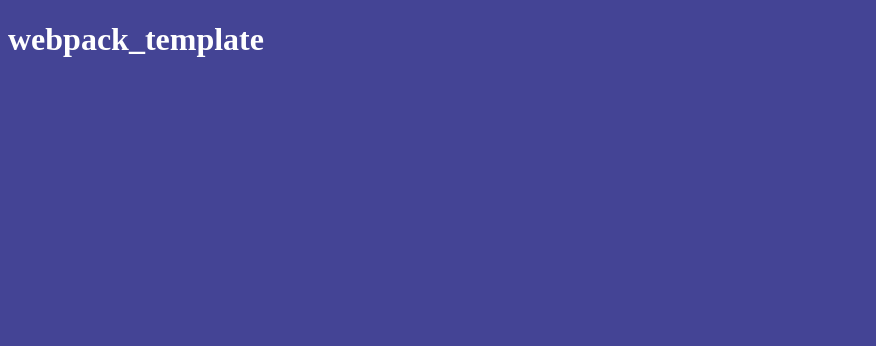
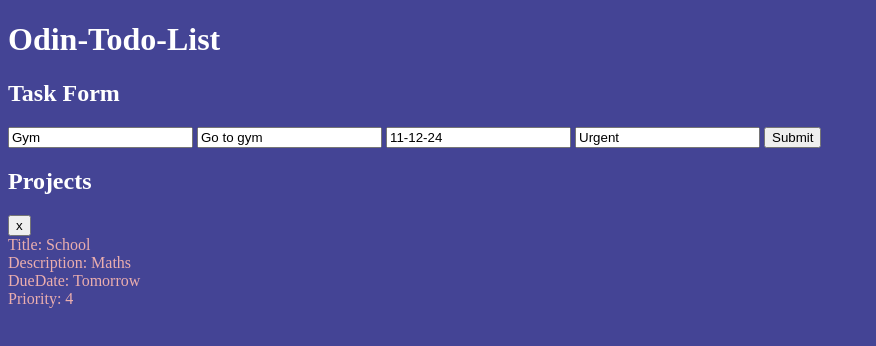
Before and after one commit to Mouladoskylaki/Odin-Todo-List, a website built with webpack: page src/template.html in a window 1280 px wide. Shown: the whole page, without its empty margins (0-876 px from the left). Built offline with nearby package versions, Linux system fonts and the light colour scheme.

Commit message:
Implement Todo rendering, deletion functionality,  and state management with Webpack setup
- Render Todo items dynamically using DOM
manipulation.
- Add delete button for each Todo item, which
removes the Todo from the state and re-renders the
 Todo list.
- Implement `renderTodos` function to loop through
 todos and render them with correct indexes.
- Pass `projectIndex` and `todoIndex` to
`renderTodo` for proper state updates.
- Use Webpack for bundling and managing
dependencies.
- Integrate `pubSub` for communication between
components (UI, Todos).
- Modify `deleteTodo` function to handle deletion
using both project and todo indexes.

```diff
--- /dev/null
+++ b/src/UI.js
@@ -0,0 +1,54 @@
+// console.log('UI.js loaded');
+import { state } from "./state";
+import { pubSub } from "./pubsub";
+import { deleteTodo } from "./todos";
+
+let defaultProject = document.querySelector('.default-project');
+
+const renderTodo = (task, todoIndex, projectIndex = 0) => {
+    let newTodo = document.createElement('div');
+    newTodo.classList.add('newTodo');
+    defaultProject.appendChild(newTodo);
+
+    let deleteTodoBtn = document.createElement('button');
+    deleteTodoBtn.classList.add('deleteTodoBtn');
+    deleteTodoBtn.innerHTML = 'x';
+    newTodo.appendChild(deleteTodoBtn);
+
+    deleteTodoBtn.addEventListener('click', () => {
+        deleteTodo(projectIndex, todoIndex);
+        console.log(state.projects[0])
+        renderTodos();
+    });
+
+    let title = document.createElement('div');
+    title.innerHTML = `Title: ${task.title}`;
+    newTodo.appendChild(title);
+
+    let description = document.createElement('div');
+    description.innerHTML = `Description: ${task.description}`;
+    newTodo.appendChild(description);
+
+    let dueDate = document.createElement('div');
+    dueDate.innerHTML = `DueDate: ${task.dueDate}`;
+    newTodo.appendChild(dueDate);
+
+    let priority = document.createElement('div');
+    priority.innerHTML = `Priority: ${task.priority}`;
+    newTodo.appendChild(priority);
+}
+
+const renderTodos = (projectIndex = 0) => {
+    defaultProject.innerHTML = "";
+    const project = state.projects[projectIndex];
+    project.todos.forEach((todo, todoIndex) => {
+        renderTodo(todo, todoIndex, projectIndex);
+    });
+};
+
+pubSub.subscribe('newTodo', (todo) => {
+    console.log(todo);
+    renderTodos();
+});
+
+renderTodos();
--- a/src/index.js
+++ b/src/index.js
@@ -1,3 +1,8 @@
-// index.js
-console.log('index.js');
+// console.log('Index.js loaded');
+
 import './styles/styles.css';
+import { submitTodo } from './todos.js';
+import './UI.js';
+
+const submitBtn = document.querySelector('.submit-btn');
+submitBtn.addEventListener('click', submitTodo);
--- /dev/null
+++ b/src/pubsub.js
@@ -0,0 +1,19 @@
+export const pubSub = {
+    events: {},
+
+    subscribe(event, callback) {
+        if (!this.events[event]) {
+            this.events[event] = []; // Dynamically assign array for the event
+        }
+
+        this.events[event].push(callback); // Dynamically push to the correct event
+    },
+
+    publish(event, data) {
+        if (this.events[event]) { // Check if there are subscribers for the event
+            this.events[event].forEach((callback) => {
+                callback(data); // Pass the data to each callback
+            });
+        }
+    }
+};
--- /dev/null
+++ b/src/state.js
@@ -0,0 +1,7 @@
+// state.js
+export const state = {
+
+    projects: [
+        { name: "Default", todos: [] }
+    ],
+}
--- a/src/styles/styles.css
+++ b/src/styles/styles.css
@@ -3,3 +3,7 @@ body {
     background-color: rgb(68, 68, 149);
     color: white;
 }
+
+.newTodo {
+    color: rgb(235, 174, 174);
+}
--- a/src/template.html
+++ b/src/template.html
@@ -4,9 +4,22 @@
 <head>
     <meta charset="UTF-8">
     <meta name="viewport" content="width=device-width, initial-scale=1.0">
-    <title>webpack_template</title>
+    <title>Odin-Todo-List</title>
 </head>
 <body>
-   <h1>webpack_template</h1>
+   <h1>Odin-Todo-List</h1>
+   <div class="task-form-div"><h2>Task Form</h2>
+    <form action="" class="task-form">
+        <input type="text" class="title-input" value="Gym">
+        <input type="text" class="description-input" value="Go to gym">
+        <input type="text" class="dueDate-input" value="11-12-24">
+        <input type="text" class="priority-input" value="Urgent">
+        <button class="submit-btn">Submit</button>
+    </form>
+   </div>
+
+   <div class="display-projects"><h2>Projects</h2>
+    <div class="default-project">Default</div>
+   </div>
 </body>
 </html>
--- /dev/null
+++ b/src/todos.js
@@ -0,0 +1,32 @@
+// console.log('Todos.js loaded');
+import { state } from "./state";
+import { pubSub } from "./pubsub";
+
+let titleInput = document.querySelector('.title-input');
+let descriptionInput = document.querySelector('.description-input');
+let dueDateInput = document.querySelector('.dueDate-input');
+let priorityInput = document.querySelector('.priority-input');
+
+class Todo {
+    constructor(title, description, dueDate, priority) {
+        this.title = title;
+        this.description = description;
+        this.dueDate = dueDate;
+        this.priority = priority;
+    }
+}
+
+let testTodo = new Todo('School', 'Maths', 'Tomorrow', '4');
+state.projects[0].todos.push(testTodo);
+
+export const submitTodo = (event) => {
+    event.preventDefault();
+    let newTodo = new Todo(titleInput.value, descriptionInput.value, dueDateInput.value, priorityInput.value);
+    state.projects[0].todos.push(newTodo);
+
+    pubSub.publish('newTodo', newTodo);
+};
+
+export const deleteTodo = (projectIndex, todoIndex) => {
+  state.projects[projectIndex].todos.splice(todoIndex, 1);
+}
--- a/webpack.dev.js
+++ b/webpack.dev.js
@@ -5,7 +5,7 @@ const common = require('./webpack.common.js');
 
 module.exports = merge(common, {
     mode: 'development',
-    devtool: 'eval-source-map', // Development-friendly source maps
+    devtool: 'eval-cheap-module-source-map', // Fastest for development
     devServer: {
         watchFiles: ['./src/template.html'],
     },
```
